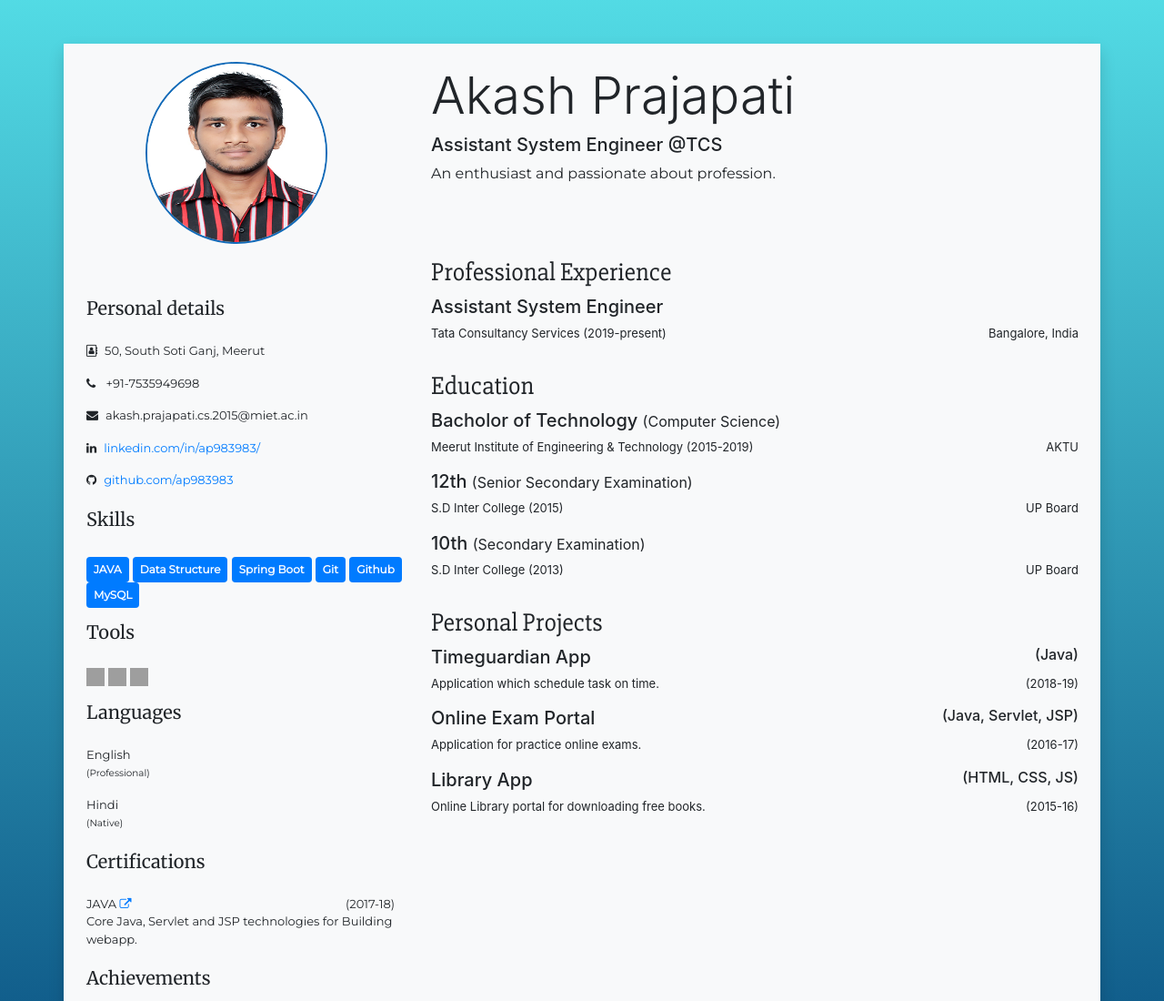
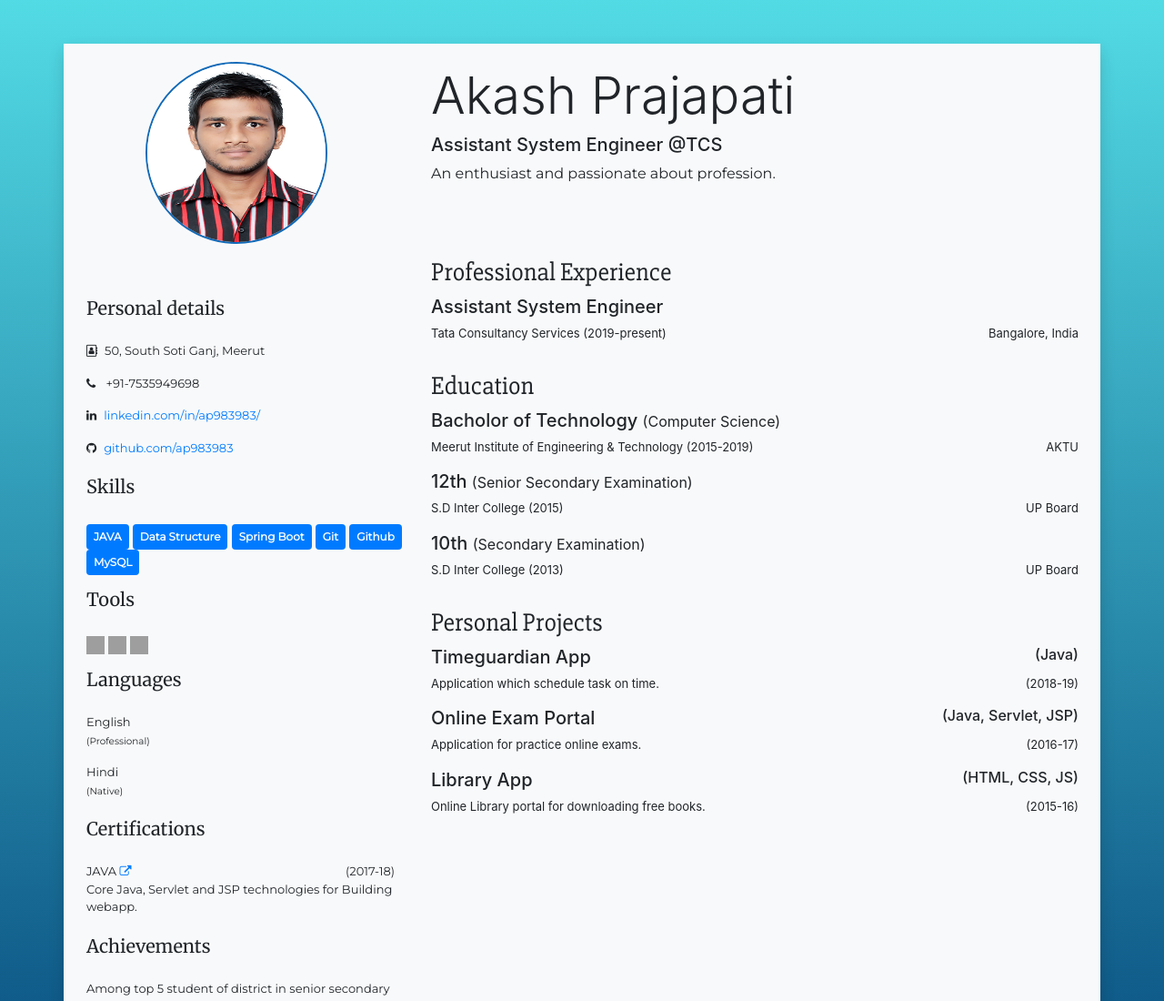
Before and after one commit to ap983983/Resume, a plain HTML site: page index.htm in a window 1280 px wide. Shown: the top 1100 px of the page at 91% size. Drawn offline with nearby package versions, Linux system fonts and the light colour scheme; grey boxes are pictures that could not be loaded.

Commit message:
Update index.htm
Remove email

```diff
--- a/index.htm
+++ b/index.htm
@@ -41,9 +41,6 @@
                             </div>
                             <div class="content">
                                 <p><span class="fa fa-phone pr-2"></span> +91-7535949698</p>
-                            </div>
-                            <div class="content">
-                                <p><span class="fa fa-envelope pr-2"></span>akash.prajapati.cs.2015@miet.ac.in</p>
                             </div>
                             <div class="content">
                                 <p><span class="fa fa-linkedin pr-2 text-decoration-none"></span><a href="https://www.linkedin.com/in/ap983983/">linkedin.com/in/ap983983/</a></p>
```
